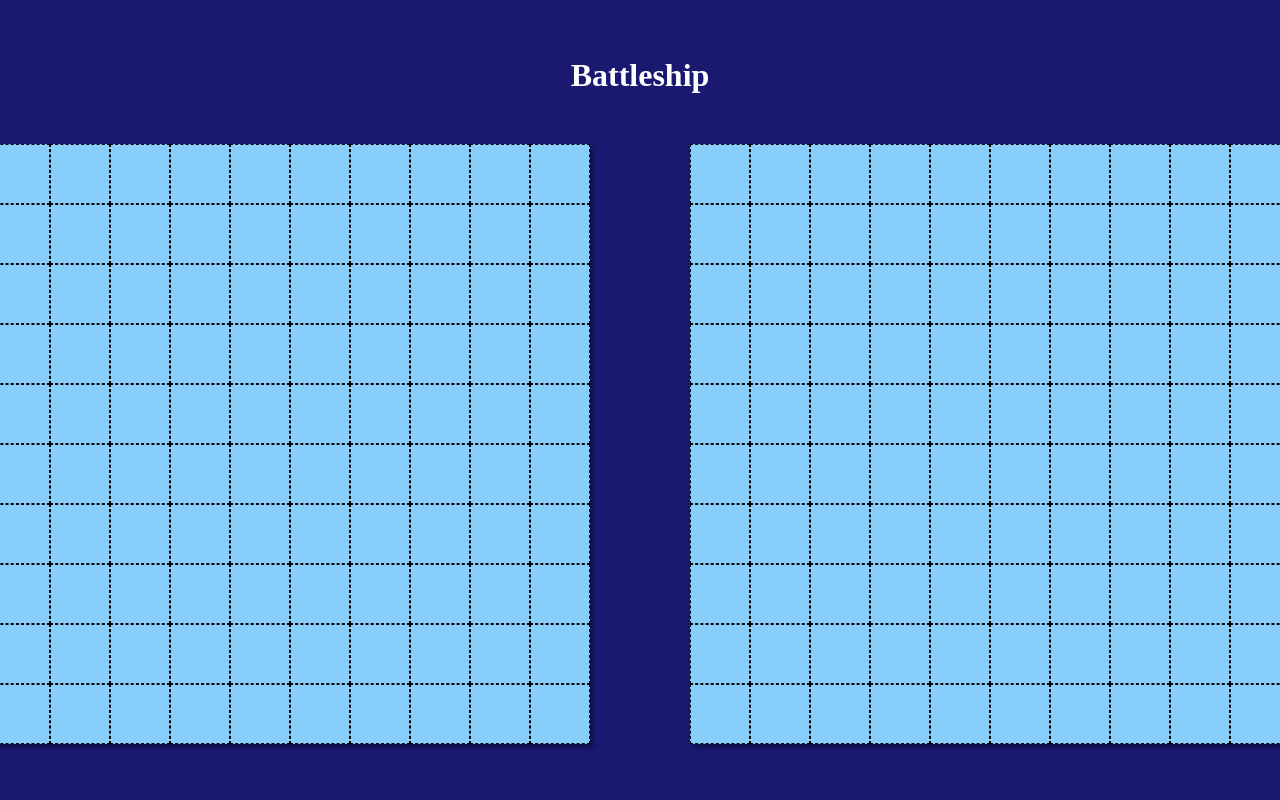
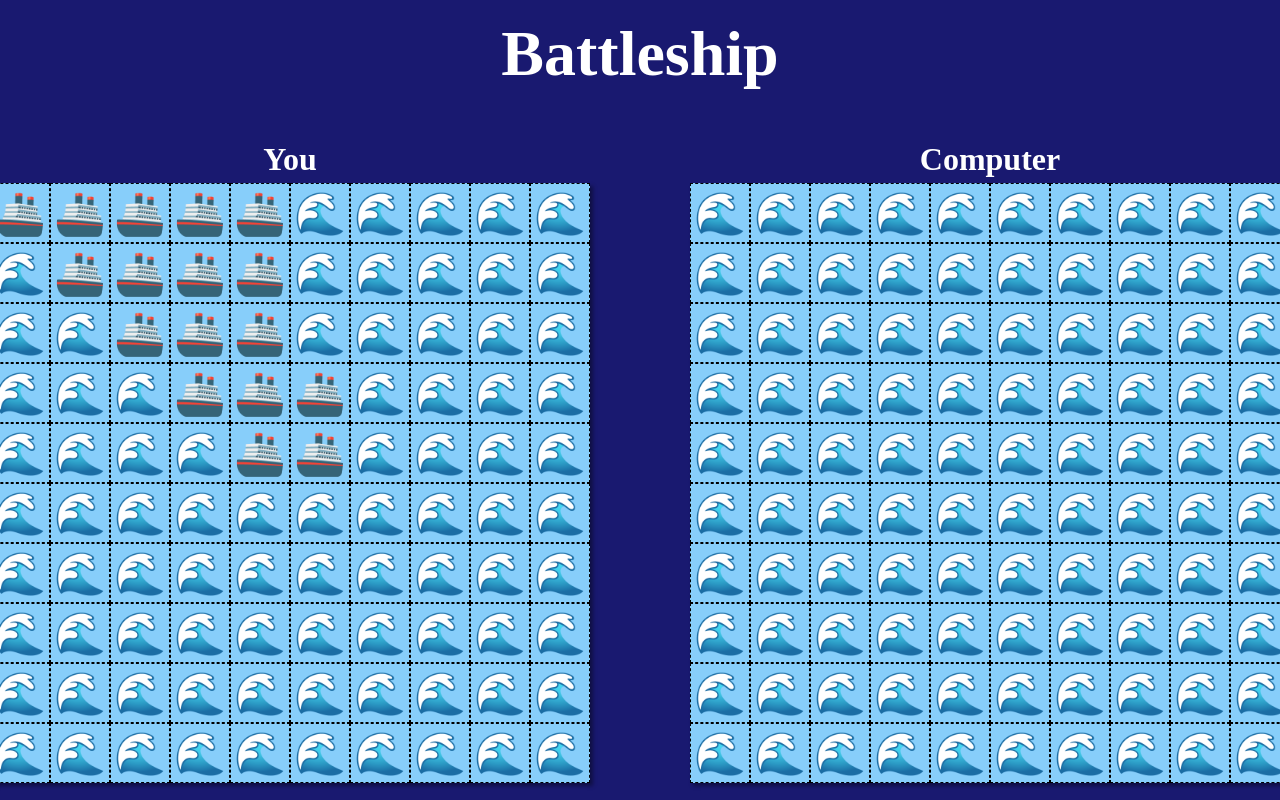
Before and after one commit to RichardGabelman/battleship, a website built with webpack: page src/template.html in a window 1280 px wide. Built offline with nearby package versions, Linux system fonts and the light colour scheme.

Commit message:
Implement board rendering functions

```diff
--- a/src/modules/domManager.js
+++ b/src/modules/domManager.js
@@ -1,4 +1,4 @@
-import { BOARD_SIZE } from "./gameboard.js";
+import { BOARD_SIZE, SHIP_EMOJI, EMPTY_SPACE_EMOJI } from "./gameboard.js";
 
 export function initialSetup() {
   const gameboards = document.querySelectorAll(".gameboard");
@@ -13,3 +13,23 @@ export function initialSetup() {
     }
   }
 }
+
+export function renderBoard(player, type) {
+  const board = player.gameboard.board;
+  const domBoard = document.querySelector(`.${type}`);
+  domBoard.textContent = "";
+  for (let i = 0; i < BOARD_SIZE; i++) {
+    for (let j = 0; j < BOARD_SIZE; j++) {
+      const tile = document.createElement("div");
+      tile.classList.add("tile");
+      let emoji = board[i][j];
+      if (type === "computer") {
+        if (board[i][j] === SHIP_EMOJI) {
+          emoji = EMPTY_SPACE_EMOJI;
+        }
+      }
+      tile.textContent = emoji;
+      domBoard.appendChild(tile);
+    }
+  }
+}
--- a/src/modules/gameController.js
+++ b/src/modules/gameController.js
@@ -1,5 +1,5 @@
 import { Player } from "./player.js";
-import { initialSetup } from "./domManager.js";
+import { initialSetup, renderBoard } from "./domManager.js";
 
 export function startGame() {
   initialSetup();
@@ -7,15 +7,21 @@ export function startGame() {
   const playerOne = new Player();
   const playerTwo = new Player();
 
-  playerOne.placeShip([0, 0], [0, 4]);
-  playerOne.placeShip([1, 1], [1, 4]);
-  playerOne.placeShip([2, 2], [2, 4]);
-  playerOne.placeShip([3, 3], [3, 5]);
-  playerOne.placeShip([4, 4], [4, 5]);
+  const playerOneBoard = playerOne.gameboard;
+  const playerTwoBoard = playerTwo.gameboard;
 
-  playerTwo.placeShip([0, 0], [0, 4]);
-  playerTwo.placeShip([1, 1], [1, 4]);
-  playerTwo.placeShip([2, 2], [2, 4]);
-  playerTwo.placeShip([3, 3], [3, 5]);
-  playerTwo.placeShip([4, 4], [4, 5]);
+  playerOneBoard.placeShip([0, 0], [0, 4]);
+  playerOneBoard.placeShip([1, 1], [1, 4]);
+  playerOneBoard.placeShip([2, 2], [2, 4]);
+  playerOneBoard.placeShip([3, 3], [3, 5]);
+  playerOneBoard.placeShip([4, 4], [4, 5]);
+
+  playerTwoBoard.placeShip([0, 0], [0, 4]);
+  playerTwoBoard.placeShip([1, 1], [1, 4]);
+  playerTwoBoard.placeShip([2, 2], [2, 4]);
+  playerTwoBoard.placeShip([3, 3], [3, 5]);
+  playerTwoBoard.placeShip([4, 4], [4, 5]);
+
+  renderBoard(playerOne, "user");
+  renderBoard(playerTwo, "computer");
 }
--- a/src/styles.css
+++ b/src/styles.css
@@ -25,11 +25,25 @@ body {
 
 h1 {
   color: white;
+  font-size: 4rem;
 }
 
 .boards {
   display: flex;
   gap: 100px;
+}
+
+.grouping {
+  display: flex;
+  flex-direction: column;
+  justify-content: center;
+  align-items: center;
+  gap: 5px;
+}
+
+h2 {
+  color: white;
+  font-size: 2rem;
 }
 
 .gameboard {
@@ -45,6 +59,10 @@ h1 {
 .tile {
   border: 1px dashed black;
   cursor: pointer;
+  display: flex;
+  justify-content: center;
+  align-items: center;
+  font-size: 2.6rem;
 }
 
 .tile:hover {
--- a/src/template.html
+++ b/src/template.html
@@ -8,8 +8,14 @@
 <body>
   <h1>Battleship</h1>
   <div class="boards">
-    <div class="gameboard user"></div>
-    <div class="gameboard computer"></div>
+    <div class="grouping">
+      <h2>You</h2>
+      <div class="gameboard user"></div>
+    </div>
+    <div class="grouping">
+      <h2>Computer</h2>
+      <div class="gameboard computer"></div>
+    </div>
   </div>
 </body>
 </html>
```
